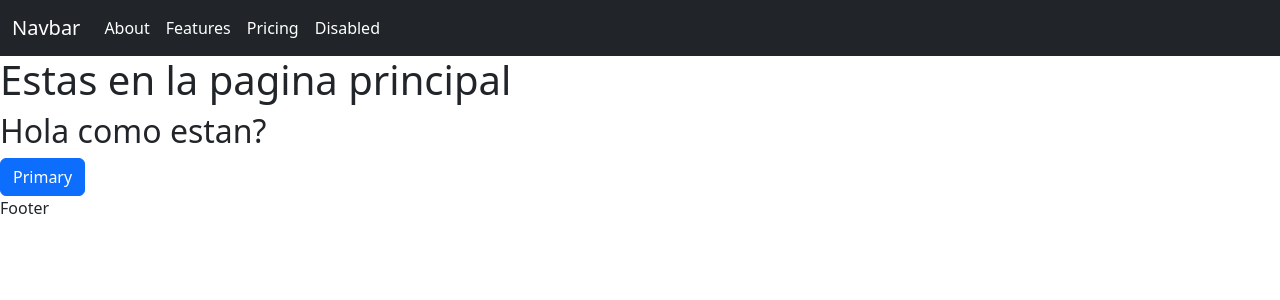
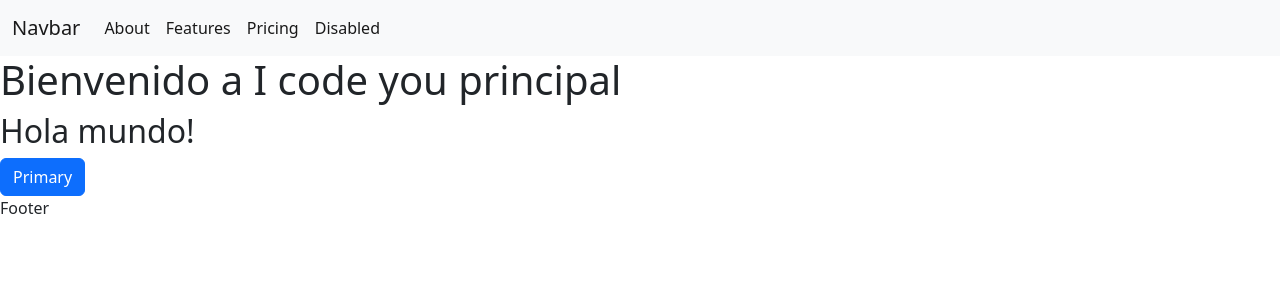
Before and after one commit to MeliBis/raiz-react, a React (Create React App) app in the folder raiz/: page / in a window 1280 px wide. Shown: the top 300 px of the page. Built offline with nearby package versions, Linux system fonts and the light colour scheme.

Commit message:
creacion de proyecto base

```diff
--- a/raiz/src/components/Navbar.jsx
+++ b/raiz/src/components/Navbar.jsx
@@ -6,7 +6,7 @@ const NavBar = () => {
 
 <div>
 
- <nav className="navbar navbar-expand-lg navbar-dark bg-dark">
+ <nav className="navbar navbar-expand-lg navbar-light bg-light">
   <div className="container-fluid">
     <NavLink className="navbar-brand" to="*">Navbar</NavLink>
     <button className="navbar-toggler" type="button" data-bs-toggle="collapse" data-bs-target="#navbarNav" aria-controls="navbarNav" aria-expanded="false" aria-label="Toggle navigation">
--- a/raiz/src/components/Title.jsx
+++ b/raiz/src/components/Title.jsx
@@ -4,7 +4,7 @@ const Title = ({ titulo, saludo }) => {
   return (
     <>
       <header>
-        <h1>Estas en la pagina {titulo}</h1>
+        <h1>Bienvenido a I code you {titulo}</h1>
         <h2>{saludo}</h2>
       </header>
     </>
--- a/raiz/src/pages/HomePage.jsx
+++ b/raiz/src/pages/HomePage.jsx
@@ -11,7 +11,7 @@ const HomePage = () => {
   return (
     <>
       <Navbar />
-      <Title titulo="principal" saludo="Hola como estan?" />
+      <Title titulo="principal" saludo="Hola mundo!" />
       <main>
         <article>
           <button type="button" className="btn btn-primary" onClick={saludar}>
```
